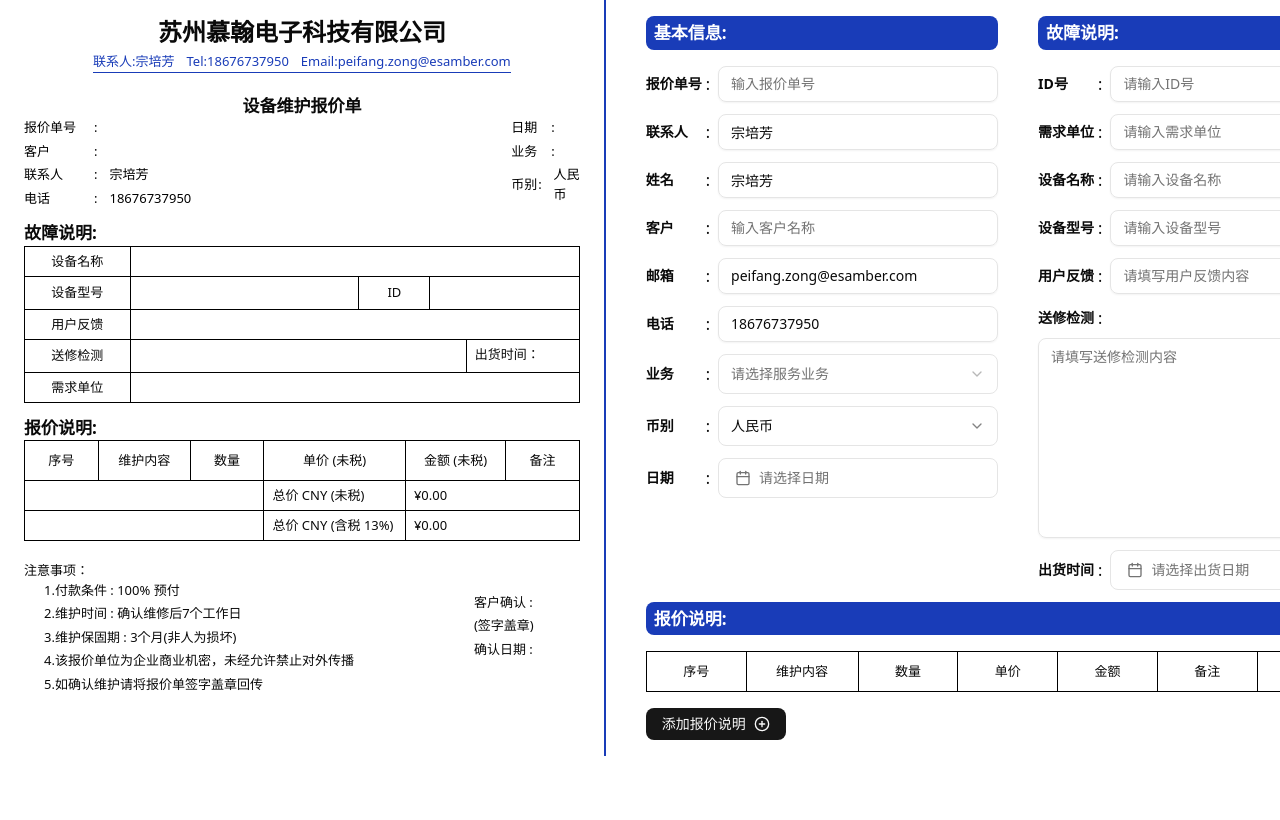
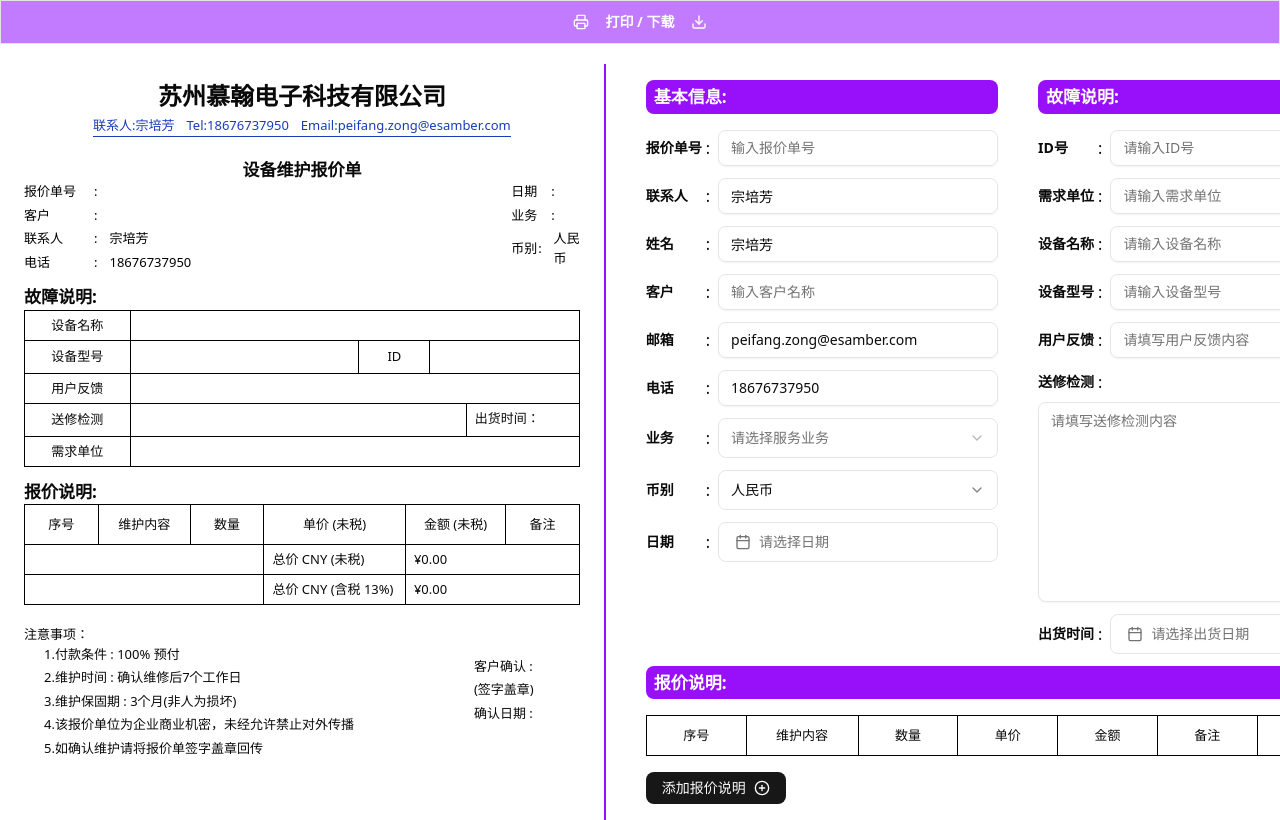
Before and after one commit to nickchow2020/turbo-invoice-app, a Next.js app: page / in a window 1280 px wide. Shown: the top 820 px of the page. Built offline with nearby package versions, Linux system fonts and the light colour scheme.

Commit message:
update theme color

```diff
--- a/package.json
+++ b/package.json
@@ -23,6 +23,7 @@
     "react-day-picker": "^8.10.1",
     "react-dom": "^19.1.0",
     "react-hook-form": "^7.56.1",
+    "react-to-print": "^3.1.0",
     "tailwind-merge": "^3.2.0",
     "tailwindcss": "^4.1.4"
   },
--- a/src/app/page.tsx
+++ b/src/app/page.tsx
@@ -7,7 +7,11 @@
 import PersonalInfo from "@/components/PersonalInfo";
 import PricingTable from "@/components/PricingTable";
 import { TitleInfo } from "@/components/TitleInfo";
+import { useRef } from "react";
 import { FormProvider, useForm } from "react-hook-form";
+import { useReactToPrint } from "react-to-print";
+import { Button } from "@/components/components/ui/button";
+import { Printer, Download } from "lucide-react";
 
 export type FormValues = {
     quoteNo: string;
@@ -60,10 +64,23 @@
             pricingInstructions: [],
         },
     });
+
+    const contentRef = useRef<HTMLDivElement>(null);
+    const reactToPrintFn = useReactToPrint({ contentRef });
     return (
         <FormProvider {...methods}>
+            <div>
+                <Button
+                    className="w-full rounded-none cursor-pointer bg-purple-400 hover:bg-purple-600 hover:text-white font-bold py-2 px-4 mb-5 text-white"
+                    onClick={reactToPrintFn}
+                    variant="outline"
+                    size="lg"
+                >
+                    <Printer className="mr-2" size={16} /> 打印 / 下载
+                    <Download className="ml-2" size={16} />
+                </Button>
                 <main className="flex">
-                <div className="w-[210mm] px-6 py-4">
+                    <div className="w-[210mm] px-6 py-4" ref={contentRef}>
                         <section className="flex flex-col items-center justify-center">
                             <TitleInfo />
                         </section>
@@ -86,7 +103,7 @@
                             <Footer />
                         </section>
                     </div>
-                <div className="px-10 py-4 border-l-2 border-l-blue-800 min-w-[210mm]">
+                    <div className="px-10 py-4 border-l-2 border-l-purple-600 min-w-[210mm]">
                         <article className="flex h-fit w-full">
                             <BasicInfo />
                             <Instruction />
@@ -96,6 +113,7 @@
                         </article>
                     </div>
                 </main>
+            </div>
         </FormProvider>
     );
 }
--- a/src/components/BasicInfo.tsx
+++ b/src/components/BasicInfo.tsx
@@ -18,7 +18,7 @@
 
     return (
         <section className="pr-10">
-            <h2 className="font-extrabold text-[17px] mb-4 bg-blue-800 text-white px-2 py-1 rounded-md">
+            <h2 className="font-extrabold text-[17px] mb-4 bg-purple-600 text-white px-2 py-1 rounded-md">
                 基本信息:
             </h2>
             <InputColumn
--- a/src/components/Instruction.tsx
+++ b/src/components/Instruction.tsx
@@ -8,7 +8,7 @@
 
     return (
         <section>
-            <h2 className="font-extrabold text-[17px] mb-4 bg-blue-800 text-white px-2 py-1 rounded-md">
+            <h2 className="font-extrabold text-[17px] mb-4 bg-purple-600 text-white px-2 py-1 rounded-md">
                 故障说明:
             </h2>
             <InputColumn
--- a/src/components/InvoiceDetail.tsx
+++ b/src/components/InvoiceDetail.tsx
@@ -213,7 +213,7 @@
 
     return (
         <div>
-            <h2 className="font-extrabold text-[17px] mb-4 bg-blue-800 text-white px-2 py-1 rounded-md">
+            <h2 className="font-extrabold text-[17px] mb-4 bg-purple-600 text-white px-2 py-1 rounded-md">
                 报价说明:
             </h2>
             <Table className="border border-black  leading-none">
```
Also changed, not shown: 1 other file (tests, documents, lock files or other folders). Lines whose indentation alone changed are shown as unchanged.
